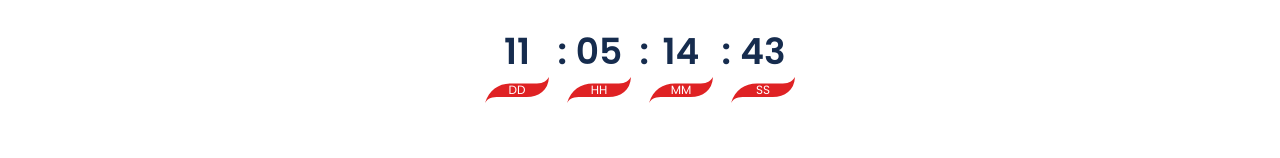
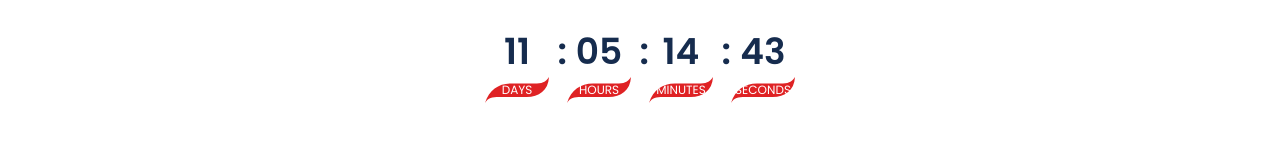
Before and after one commit to AnastasiyaDev97/lead-advisors, a React (Vite) app: page /#/ in a window 1280 px wide. Shown: the part 291-449 px from the top of the page. Built offline with nearby package versions, Linux system fonts and the light colour scheme.

Commit message:
predeploy

```diff
--- a/src/components/Counter/index.tsx
+++ b/src/components/Counter/index.tsx
@@ -21,7 +21,7 @@ export const Counter = memo((): ReturnComponentType => {
   return (
     <div className={style.wrapper}>
       {Object.entries(values)?.map(value => {
-        const unit = isDesktopXL ? DATE_UNITS[value[0]] : value[0];
+        const unit = /* isDesktopXL ? DATE_UNITS[value[0]] : */ value[0];
 
         return (
           <CounterItem
```
